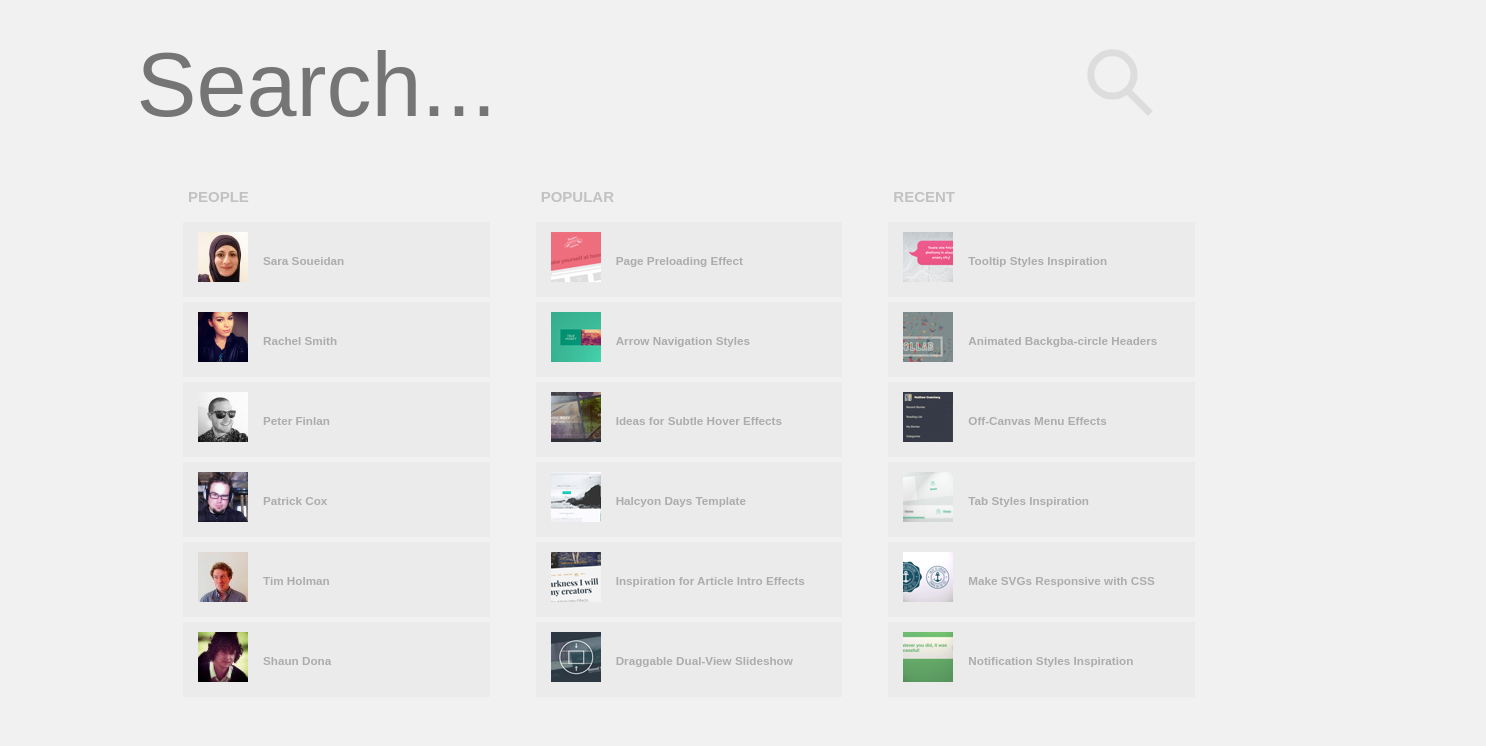
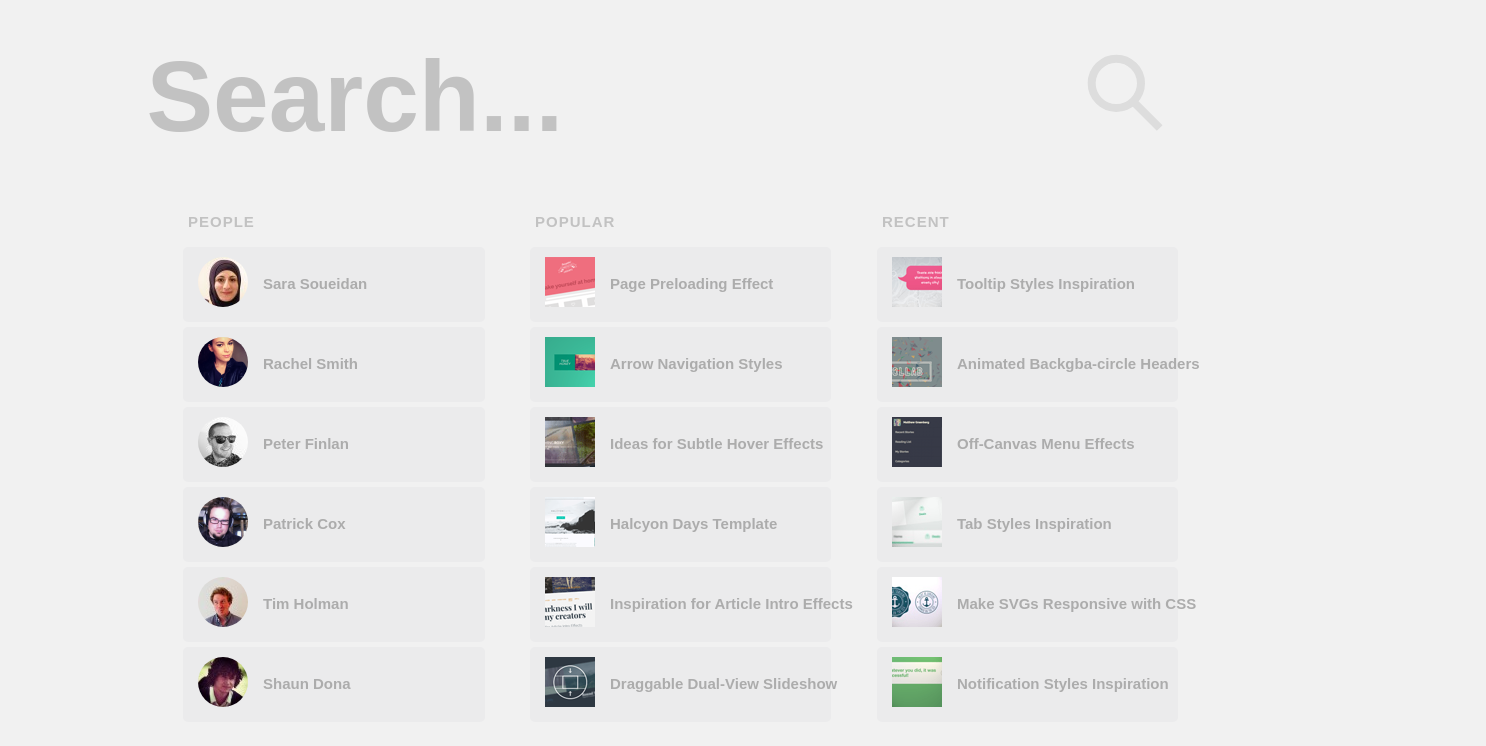
Before and after one commit to ErVuts/huge-search, a plain HTML site: page index.html in a window 1280 px wide. Shown: the whole page, 1486 px wide, since content can reach past the window. Drawn offline with Linux system fonts and the light colour scheme; a web font is replaced by a local one.

Commit message:
all done

```diff
--- a/index.html
+++ b/index.html
@@ -9,47 +9,48 @@
 <body>
 	<header>
 		<form>
-			<input type="text" class="searchbar" placeholder="Search...">
+			<input type="text" class="searchbar" placeholder="Search..." >
 		</form>
-		<button class="submit"></button>
+		<button class="submit">
+		</button>
 	</header>
 	<main class="container">
 		<section class="people">
-			<h2>PEOPLE</h2>
+			<h2 class="colresult">PEOPLE</h2>
 			<ul>
 					<li>
 						<a href="https://twitter.com/SaraSoueidan">
-							<img src="img/avatars/SaraSoueidan.jpeg">
+							<img src="img/avatars/SaraSoueidan.jpeg" class="round">
 							<h3>Sara Soueidan</h3>
 						</a>
 						</li>
 					<li>
 							<a href="https://twitter.com/rachsmithtweets">
-							<img src="img/avatars/RachelSmith.png">
+							<img src="img/avatars/RachelSmith.png" class="round">
 							<h3>Rachel Smith</h3>
 							</a>
 					</li>
 					<li>
 						<a href="https://twitter.com/peterfinlan">
-							<img src="img/avatars/PeterFinlan.jpeg">
+							<img src="img/avatars/PeterFinlan.jpeg" class="round">
 							<h3>Peter Finlan</h3>
 						</a>
 					</li>
 					<li>
 						<a href="https://twitter.com/pcridesagain">
-							<img src="img/avatars/PatrickCox.png">
+							<img src="img/avatars/PatrickCox.png" class="round">
 							<h3>Patrick Cox</h3>
 						</a>
 					</li>
 					<li>
 						<a href="https://twitter.com/twholman">
-							<img src="img/avatars/TimHolman.jpeg">
+							<img src="img/avatars/TimHolman.jpeg" class="round">
 							<h3>Tim Holman</h3>
 						</a>
 					</li>
 					<li>
 						<a href="https://twitter.com/shaund0na">
-							<img src="img/avatars/ShaunDona.jpeg">
+							<img src="img/avatars/ShaunDona.jpeg" class="round">
 							<h3>Shaun Dona</h3>
 						</a>
 					</li>
@@ -57,7 +58,7 @@
 		</section>
 
 		<section class="popular">
-			<h2>POPULAR</h2>
+			<h2 class="colresult">POPULAR</h2>
 			<ul>
 							<li>
 								<a href="https://tympanus.net/codrops/2014/08/05/page-preloading-effect/"><img src="img/thumbs/PagePreloadingEffect.png">
@@ -96,9 +97,8 @@
 							</li>
 			</ul>
 		</section>
-
 		<section class="recent">
-			<h2>RECENT</h2>
+			<h2 class="colresult">RECENT</h2>
 			<ul>
 						<li>
 							<a href="http://tympanus.net/codrops/2014/10/07/tooltip-styles-inspiration/">
--- a/styles/style.css
+++ b/styles/style.css
@@ -3,7 +3,7 @@
 
 * {
 	box-sizing: border-box;
-	transition: all .4s ease-in;
+	transition: all .1s ease-in;
 }
 
 
@@ -21,16 +21,33 @@ form {
 	display:inline-block;
 	width:75%;
 	height:120px;
-	margin:25px 0px 0px 10%;
+	margin:30px 0px 0px 10%;
+}
+
+.searchbar {
+ 	margin-left:10px;
+	background-color:transparent;
+	border: none;
+	font-size: 10em;
+   	font-weight:700;
+	outline: 0;
+	color:#ec5a62;
+	caret-color:#ec5a62;
+}
+
+
+input::placeholder {
+	color:#c2c2c2;
 }
 
 button {
 	display:inline-block;
 	border: none;
 	background: transparent url(../img/magnifier.svg);
-	height: 70px;
-	width: 70px;
-
+	height: 80px;
+	width: 80px;
+	cursor:pointer;
+	outline:0;
 }
 
 button:hover {
@@ -39,39 +56,18 @@ button:hover {
  	-o-transform: scale(1.1);
 }
 
-.searchbar {
-	font-size: 9em;
-	background-color:transparent;
-	border: none;
-	color:#c2c2c2;
-	outline: 0;
-	caret-color:#ec5a62
-}
-
 .container {
 	display: inline-block;
-	margin: 20px 0 0 150px;
+	margin: 40px 0 0 150px;
 	width: 90%;
 
 }
 
-.people {
+.people, .popular, .recent {
 	display: inline-block;
-	width: 29%;
+	width: 28.5%;
 	margin-left: 20px;
 
-}
-
-.popular {
-	display: inline-block;
-	width: 29%;
-	margin-left: 20px;
-}
-
-.recent {
-	display: inline-block;
-	width: 29%;
-	margin-left: 20px;
 }
 
 ul {
@@ -90,19 +86,22 @@ a {
 	display:block;
 	text-decoration:none;
 	cursor:pointer;
-	background-color: #ebebec;
+	background-color: rgba(118,117,128,0.05);
+	border-radius:5px;
 }
 
-h2 {
+.colresult {
 	margin-left: 10px;
 	color:#c2c2c2;
 	font-weight: 800;
+  	letter-spacing:1px;
 }
 
 h3 {
+	font-size: 15px;
 	display:inline-block;
 	color:#acacac;
-	margin: 30px 0 0 15px;
+	margin: 25px 0 0 15px;
 	position:absolute;
 
 }
@@ -112,11 +111,15 @@ img {
 	margin: 10px 0 10px 15px;
 }
 
+.round {
+	border-radius:100px
+}
+
 a:hover {
-	background-color: #e4e4e5;
-	color:red;
+	background-color: rgba(118,117,128,0.1);
+
 }
 
 a:hover > h3 {
-	color:red;
+	color:#eb5a62;
 }
```
